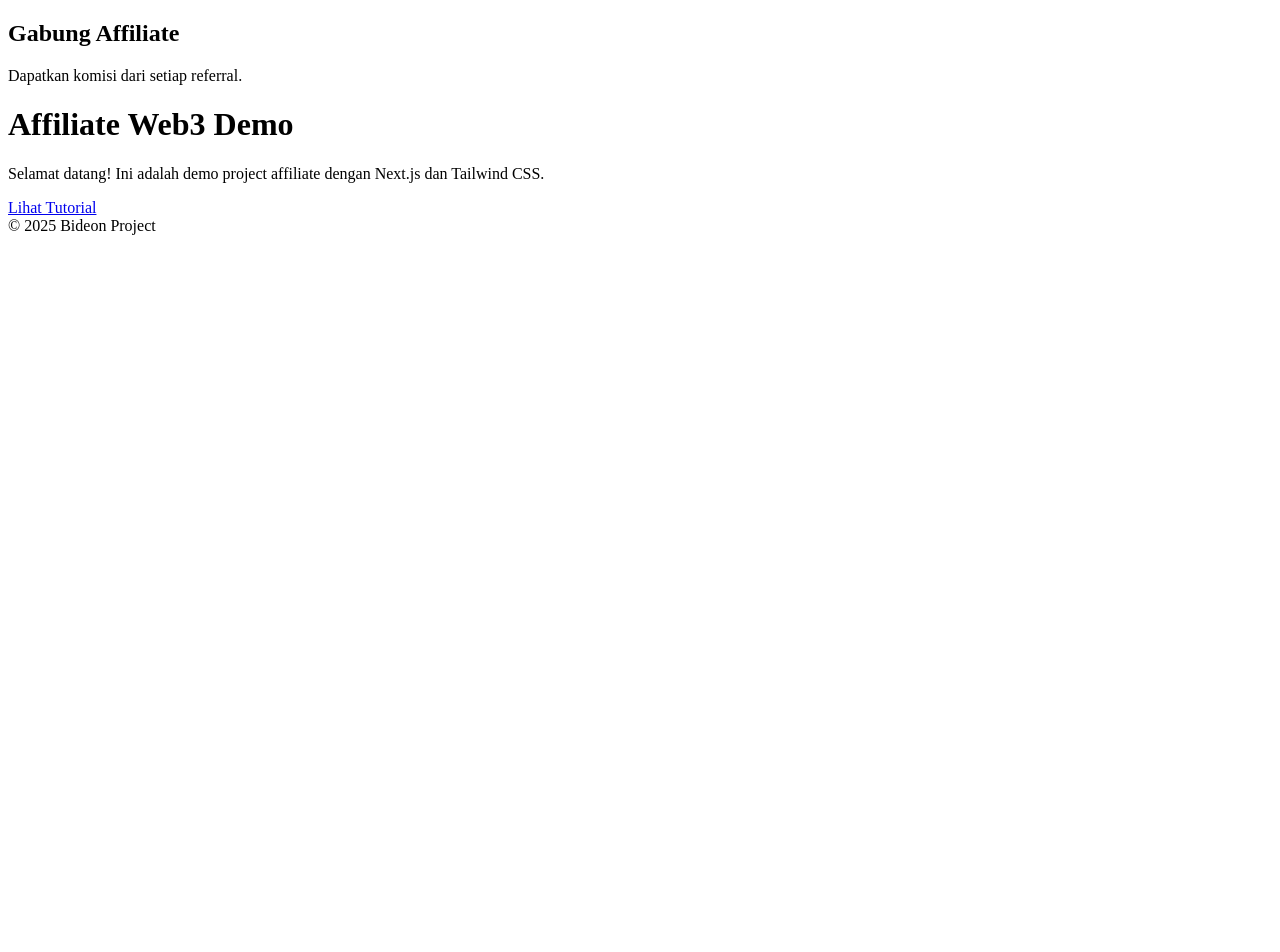
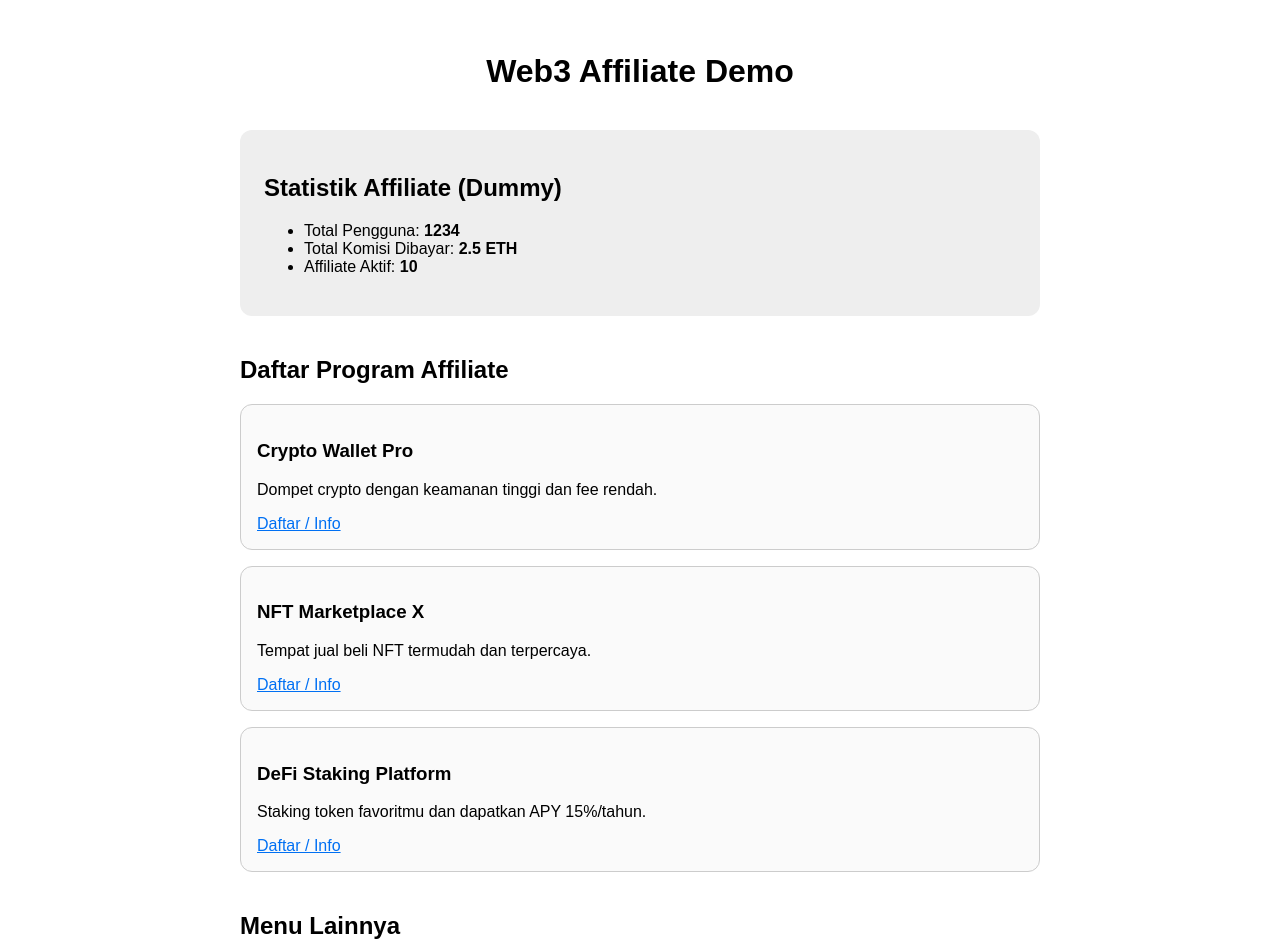
Before and after one commit to c0desk1/bimaakbar, a Next.js app: page / in a window 1280 px wide. Shown: the top 952 px of the page. Before the commit the page ends 800 px from the top, so only its background shows below. Built offline with nearby package versions, Linux system fonts and the light colour scheme.

Commit message:
Update index.js

```diff
--- a/pages/index.js
+++ b/pages/index.js
@@ -1,28 +1,70 @@
-import Head from "next/head";
-import Card from "../components/Cards";
+import Link from "next/link";
 
 export default function Home() {
+  // Dummy data untuk list produk/layanan affiliate
+  const affiliates = [
+    {
+      name: "Crypto Wallet Pro",
+      desc: "Dompet crypto dengan keamanan tinggi dan fee rendah.",
+      link: "#",
+    },
+    {
+      name: "NFT Marketplace X",
+      desc: "Tempat jual beli NFT termudah dan terpercaya.",
+      link: "#",
+    },
+    {
+      name: "DeFi Staking Platform",
+      desc: "Staking token favoritmu dan dapatkan APY 15%/tahun.",
+      link: "#",
+    },
+  ];
+
+  // Dummy statistik
+  const stats = {
+    totalUsers: 1234,
+    totalCommissions: "2.5 ETH",
+    activeAffiliates: 10,
+  };
+
   return (
-    <div className="min-h-screen bg-gradient-to-br from-blue-200 via-white to-pink-200 flex flex-col items-center justify-center">
-      <Head>
-        <title>Affiliate Web3 Demo</title>
-      </Head>
-	<Card title="Gabung Affiliate" desc="Dapatkan komisi dari setiap referral." />
-      <main className="bg-white shadow-lg rounded-lg p-8 max-w-lg w-full text-center">
-        <h1 className="text-3xl font-bold mb-4 text-blue-700">Affiliate Web3 Demo</h1>
-        <p className="mb-6 text-gray-700">
-          Selamat datang! Ini adalah demo project affiliate dengan Next.js dan Tailwind CSS.
-        </p>
-        <a
-          href="#"
-          className="inline-block px-6 py-2 rounded bg-blue-500 text-white font-semibold hover:bg-blue-700 transition"
-        >
-          Lihat Tutorial
-        </a>
-      </main>
-      <footer className="mt-8 text-gray-500 text-sm">
-        &copy; 2025 Bideon Project
-      </footer>
-    </div>
+    <main style={{fontFamily: "sans-serif", maxWidth: 800, margin: "0 auto", padding: 24}}>
+      <h1 style={{textAlign: "center"}}>Web3 Affiliate Demo</h1>
+
+      <section style={{margin: "40px 0", background: "#eee", padding: 24, borderRadius: 12}}>
+        <h2>Statistik Affiliate (Dummy)</h2>
+        <ul>
+          <li>Total Pengguna: <b>{stats.totalUsers}</b></li>
+          <li>Total Komisi Dibayar: <b>{stats.totalCommissions}</b></li>
+          <li>Affiliate Aktif: <b>{stats.activeAffiliates}</b></li>
+        </ul>
+      </section>
+
+      <section>
+        <h2>Daftar Program Affiliate</h2>
+        <ul style={{listStyle: "none", padding: 0}}>
+          {affiliates.map((item, idx) => (
+            <li key={idx} style={{
+              border: "1px solid #ccc", borderRadius: 12, marginBottom: 16, padding: 16, background: "#fafafa"
+            }}>
+              <h3>{item.name}</h3>
+              <p>{item.desc}</p>
+              <a href={item.link} style={{color: "#0070f3"}} target="_blank" rel="noopener noreferrer">
+                Daftar / Info
+              </a>
+            </li>
+          ))}
+        </ul>
+      </section>
+
+      <section style={{marginTop: 40}}>
+        <h2>Menu Lainnya</h2>
+        <ul>
+          <li><Link href="/about">Tentang Kami</Link></li>
+          <li><Link href="/affiliate">Halaman Affiliate</Link></li>
+          <li><Link href="/post/hello-world">Baca Postingan</Link></li>
+        </ul>
+      </section>
+    </main>
   );
 }
```
